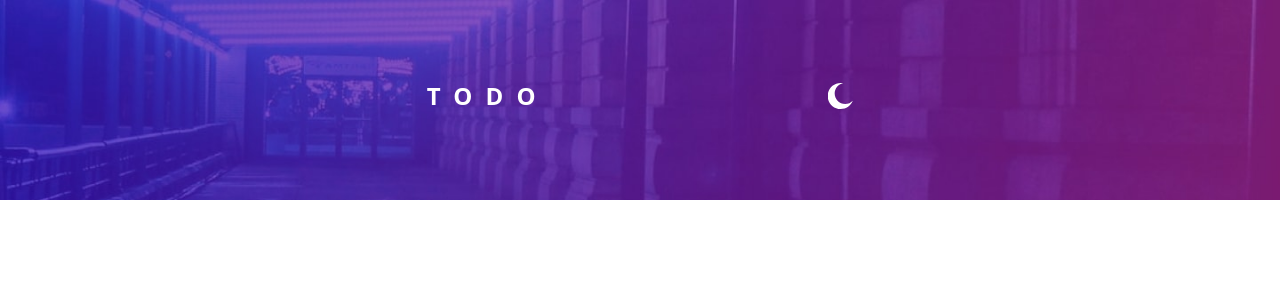
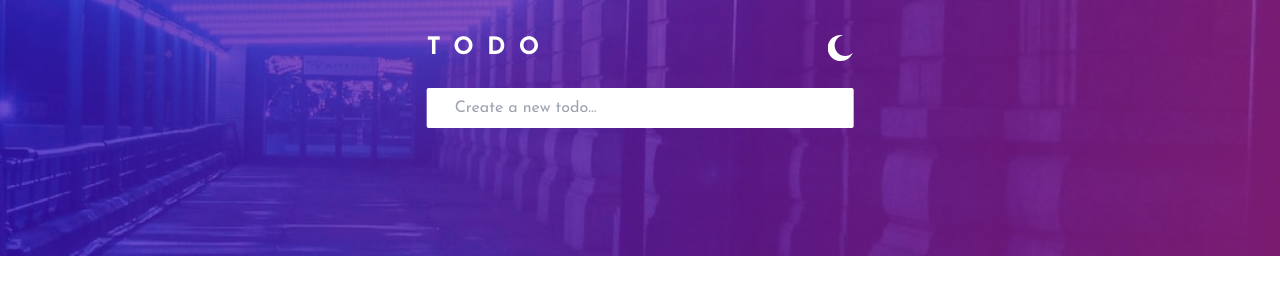
Before and after one commit to Frankawani/Todo-APP, a React (Create React App) app: page / in a window 1280 px wide. Shown: the top 300 px of the page. Built offline with nearby package versions, Linux system fonts and the light colour scheme.

Commit message:
add todo item to todo list array

```diff
--- a/src/App.js
+++ b/src/App.js
@@ -1,16 +1,20 @@
+import { useSelector } from "react-redux";
+
 import Header from "./components/Header";
-import { useSelector, useDispatch } from "react-redux";
+import AddTodoItem from "./components/AddTodoItem";
 
 function App() {
+
   const { isLight } = useSelector((state) => ({
     ...state.ThemeReducer,
   }));
 
   return (
-    <div className={`w-full h-screen ${isLight ? "bg-white" : "bg-black"}`}>
-      <div className="w-full h-1/4 bg-desktopDarkTheme bg-cover relative">
-        <div className="w-1/3 sm:w-2/3 h-64 absolute top-52 left-1/2 transform -translate-x-1/2 -translate-y-1/2">
+    <div className={`w-full h-screen ${isLight ? "bg-white" : "bg-black"} font-josefin`}>
+      <div className="w-full h-64 bg-desktopDarkTheme bg-cover relative">
+        <div className="w-1/3 sm:w-2/3 h-64 absolute top-40 left-1/2 transform -translate-x-1/2 -translate-y-1/2">
           <Header />
+          <AddTodoItem/>
         </div>
       </div>
     </div>
--- /dev/null
+++ b/src/Reducers/ToDoReducer.js
@@ -0,0 +1,22 @@
+const INITIAL_STATE = {
+    toDoList: []
+}
+
+function ToDoReducer(state = INITIAL_STATE, action) {
+    switch(action.type) {
+        case 'ADD_TODO' : {
+            return {
+                ...state,
+                toDoList : [...state.toDoList,
+                    {
+                        id: state.toDoList.length + 1,
+                        todo: action.payload.todo,
+                        status: 'active'
+                    }]
+            }
+        }
+    }
+    return state;
+}
+
+export default ToDoReducer;
--- /dev/null
+++ b/src/components/AddTodoItem.js
@@ -0,0 +1,42 @@
+import React, { useState } from "react";
+import { useSelector, useDispatch } from "react-redux";
+
+const AddTodoItem = () => {
+  const [todo, setTodo] = useState("");
+
+  const { toDoList, isLight } = useSelector((state) => ({
+    ...state.ToDoReducer,
+    ...state.ThemeReducer
+  }));
+
+  const dispatch = useDispatch();
+
+  const addItem = (e) => {
+    e.preventDefault();
+    const item = {
+      id: toDoList.length + 1,
+      todo: todo,
+      status: "active",
+    };
+
+    dispatch({
+      type: "ADD_TODO",
+      payload: item,
+    });
+
+    setTodo("");
+  };
+
+  return (
+    <input
+      className={`w-full px-7 py-2 rounded-sm mt-6 focus:outline-none text-very-dark-grayish-blue ${isLight ? "bg-white" : "bg-black"}`}
+      type="text"
+      placeholder="Create a new todo..."
+      value={todo}
+      onChange={(e) => setTodo(e.target.value)}
+      onKeyDown={(e) => e.key === "Enter" && addItem(e)}
+    />
+  );
+};
+
+export default AddTodoItem;
--- a/src/index.js
+++ b/src/index.js
@@ -5,9 +5,11 @@ import App from "./App";
 import { createStore, combineReducers } from "redux";
 import { Provider } from "react-redux";
 import ThemeReducer from "./Reducers/ThemeReducer";
+import ToDoReducer from "./Reducers/ToDoReducer";
 
 const rootReducer = combineReducers({
   ThemeReducer,
+  ToDoReducer
 })
 
 const Store = createStore(rootReducer);
--- a/tailwind.config.js
+++ b/tailwind.config.js
@@ -8,6 +8,8 @@ module.exports = {
       colors: {
         'primary': 'hsl(220, 98%, 61%)',
         'check-background': 'linear-gradient hsl(192, 100%, 67%) to hsl(280, 87%, 65%)',
+        'dark-grayish-blue': 'hsl(236, 9%, 61%)',
+        'very-dark-grayish-blue': 'hsl(235, 19%, 35%)',
 
       },
       fontFamily: {
```
